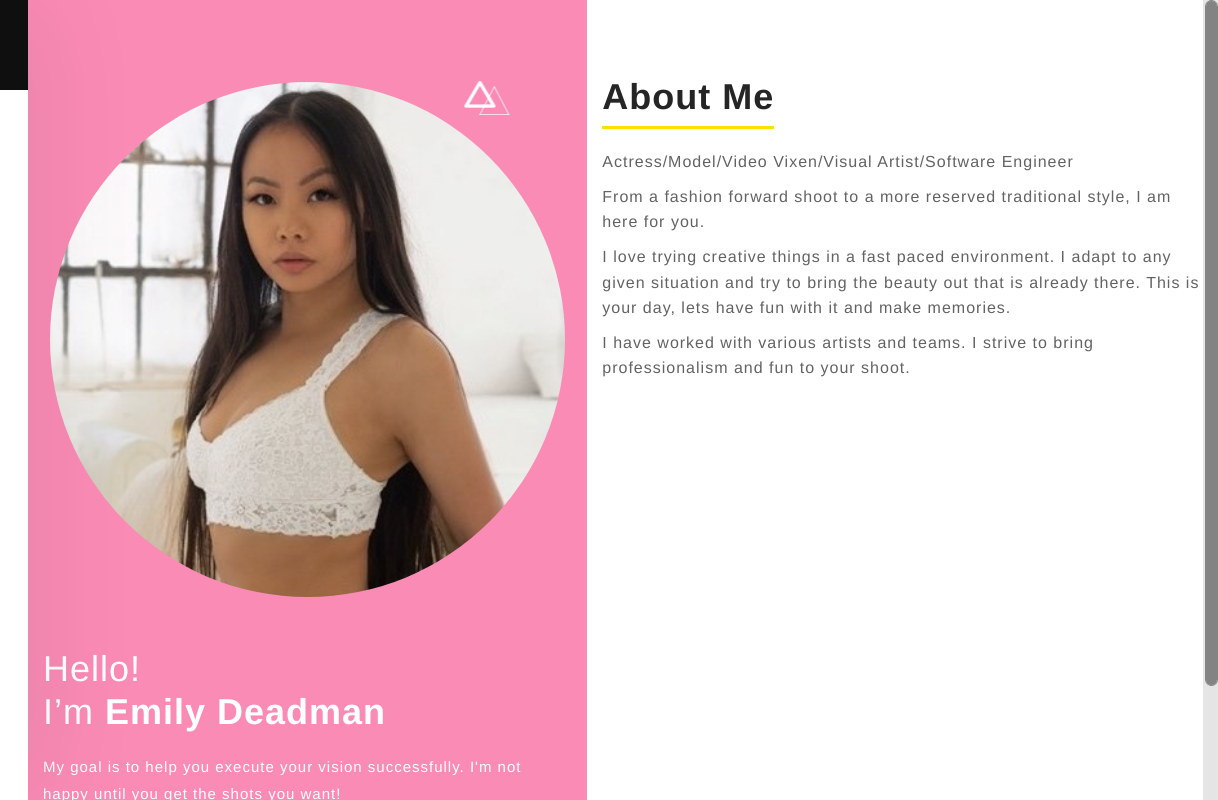
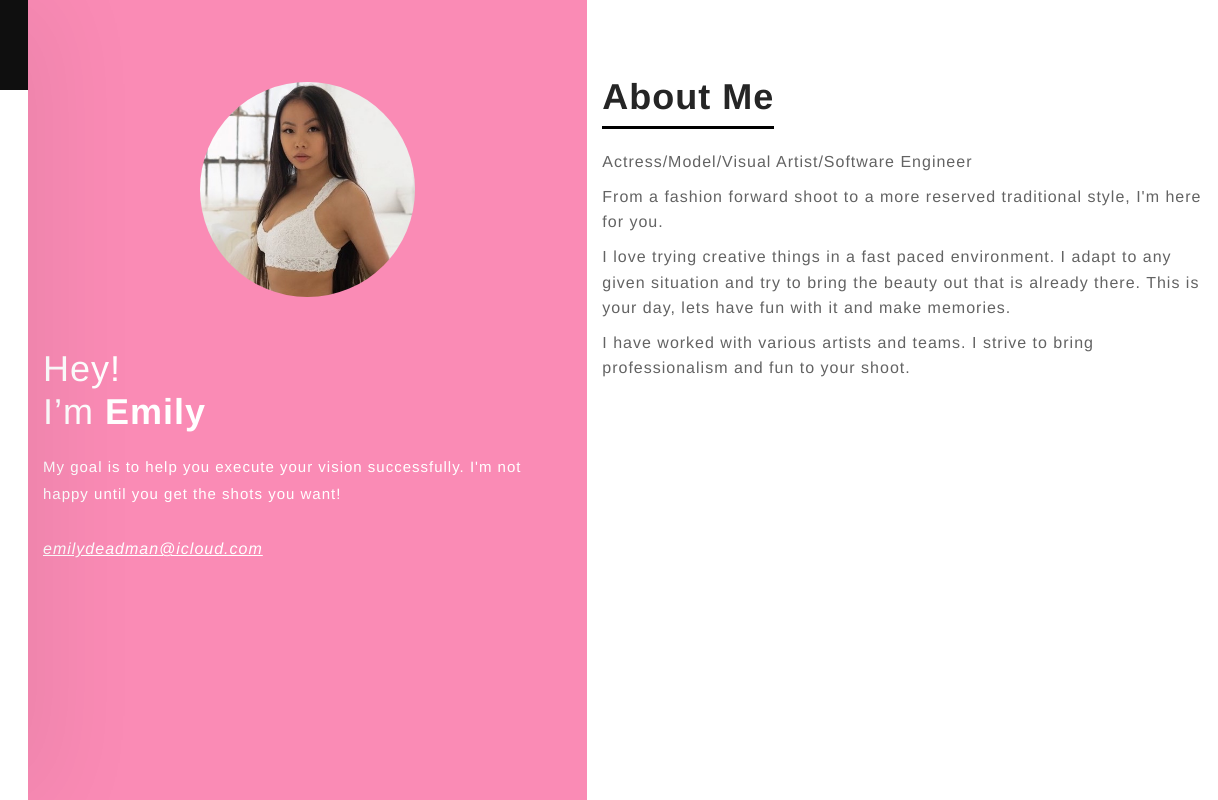
Before and after one commit to deadwoman/model, a plain HTML site: page about.html in a window 1280 px wide. Shown: the full height of the page, 62-1280 px from the left. Drawn offline with Linux system fonts and the light colour scheme.

Commit message:
updated about me section & changed yellow to black

```diff
--- a/about.html
+++ b/about.html
@@ -95,23 +95,24 @@
             <img src="img/about.jpg" alt="" />
           </div>
           <div class="profile-text text-white">
-            <h2>Hello!</h2>
-            <h2>I’m <strong>Emily Deadman</strong></h2>
+            <h2>Hey!</h2>
+            <h2>I’m <strong>Emily</strong></h2>
             <p>
               My goal is to help you execute your vision successfully. I'm not
               happy until you get the shots you want!
             </p>
-            <a href="#" class="profile-btn">Say Hello</a>
+            <!--
+            <a href="#" class="profile-btn">Say Hello</a> -->
             <a href="#" class="profile-email">emilydeadman@icloud.com</a>
           </div>
         </div>
         <div class="about-right">
           <div class="about-text">
             <h2>About Me</h2>
-            <p>Actress/Model/Video Vixen/Visual Artist/Software Engineer</p>
+            <p>Actress/Model/Visual Artist/Software Engineer</p>
             <p>
               From a fashion forward shoot to a more reserved traditional style,
-              I am here for you.
+              I'm here for you.
             </p>
             <p>
               I love trying creative things in a fast paced environment. I adapt
--- a/css/style.css
+++ b/css/style.css
@@ -789,8 +789,8 @@ ol {
 }
 
 .about-img img {
-  width: 515px;
-  height: 515px;
+  width: 215px;
+  height: 215px;
   border-radius: 50%;
   margin: 82px auto 50px;
 }
@@ -856,7 +856,7 @@ ol {
 .about-text h2 {
   display: inline-block;
   padding-bottom: 8px;
-  border-bottom: 3px solid #ffdf00;
+  border-bottom: 3px solid #000000;
   margin-bottom: 20px;
 }
 
```
